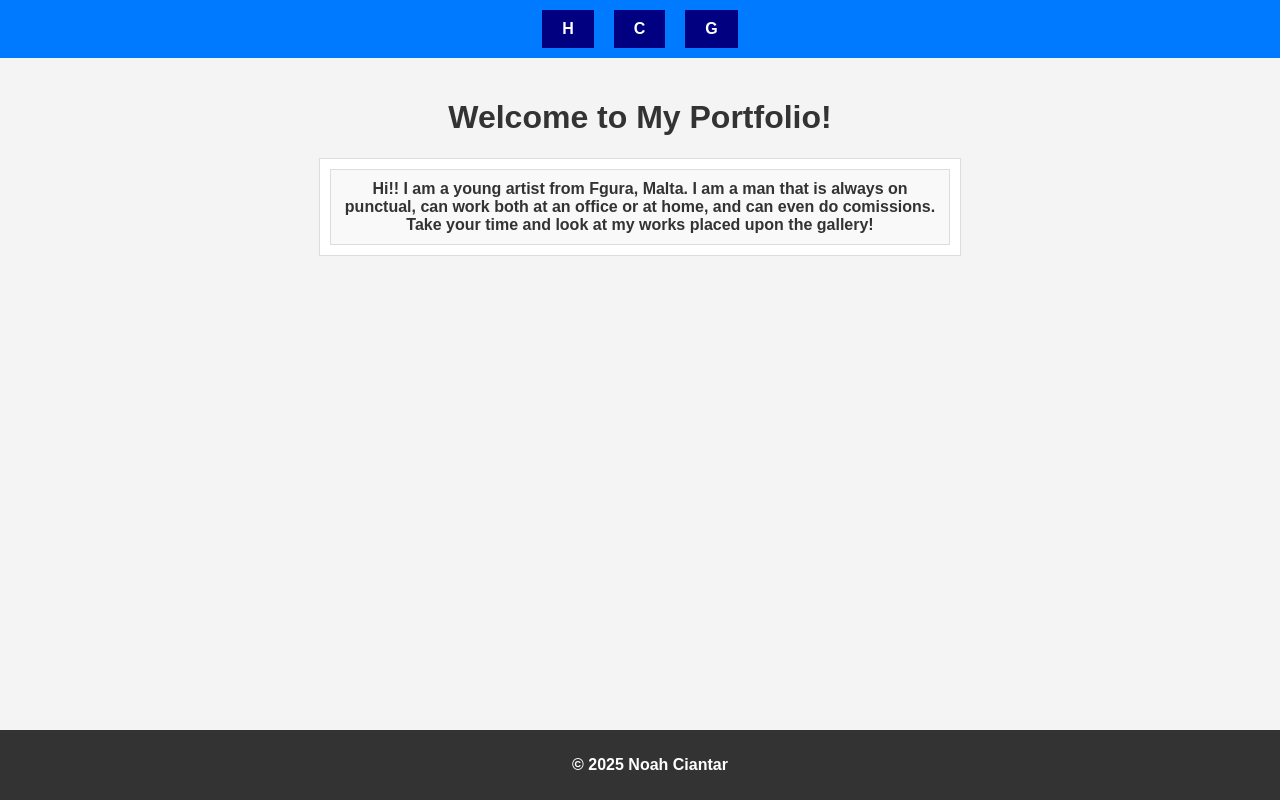
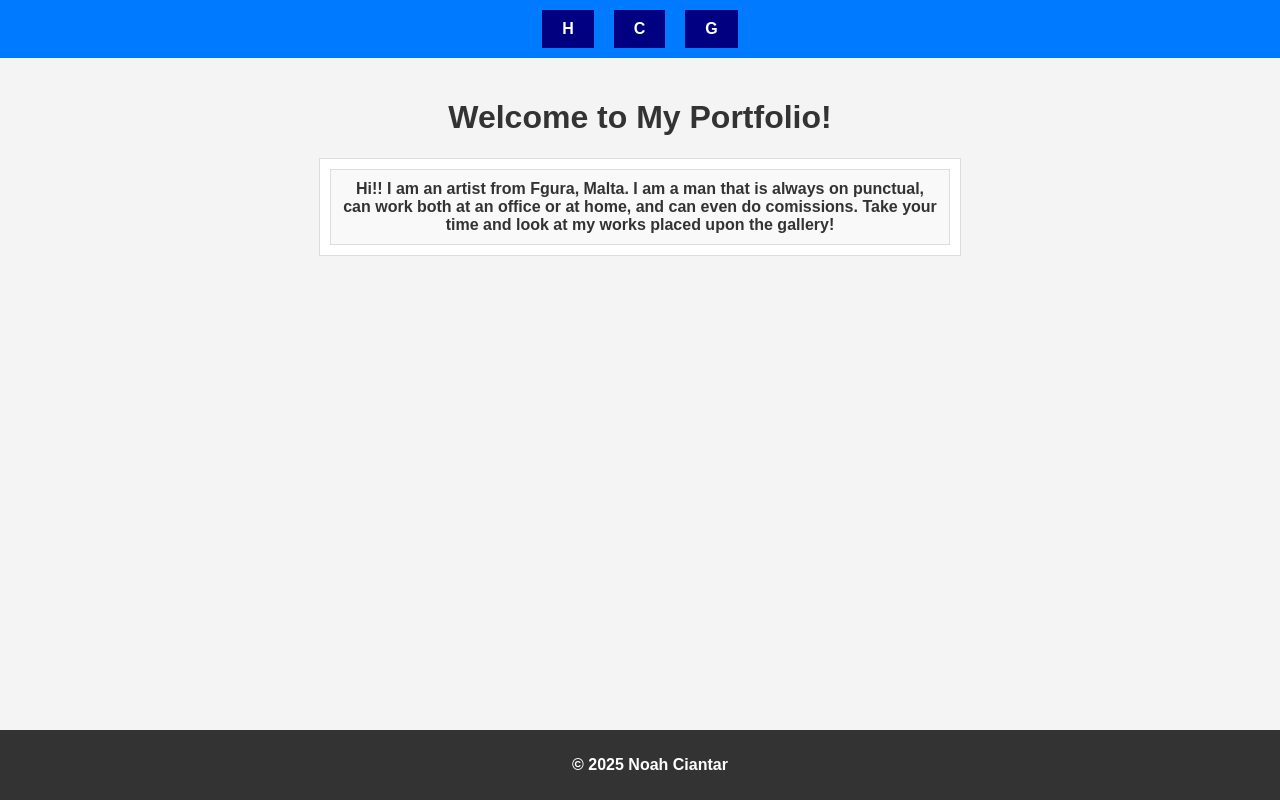
Before and after one commit to centipede218/centipede218.github.io, a plain HTML site: page index.html in a window 1280 px wide. Drawn offline with Linux system fonts and the light colour scheme.

Commit message:
Update index.html

```diff
--- a/index.html
+++ b/index.html
@@ -17,7 +17,7 @@
     <main>
         <h1>Welcome to My Portfolio!</h1>
         <section class="text-box">
-            <p>Hi!! I am a young artist from Fgura, Malta.
+            <p>Hi!! I am an artist from Fgura, Malta.
                 I am a man that is always on punctual, can work both at an office or at home, and can even do comissions. Take your time and look at my works placed upon the gallery!
             </p>
         </section>
```
